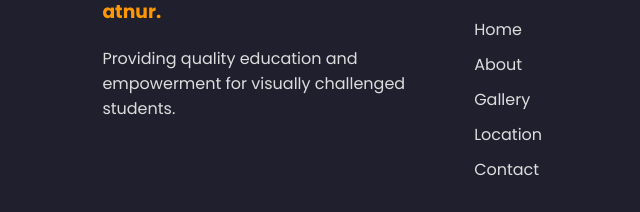
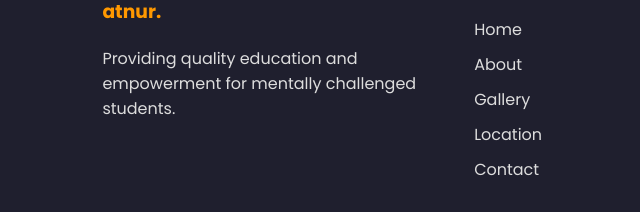
Before and after one commit to devvipinkumar2/D.N.M-vidyalay, a plain HTML site: page index.html in a window 1280 px wide. Shown: the part 3154-3366 px from the top of the page, 0-640 px from the left. Drawn offline with Linux system fonts and the light colour scheme.

Commit message:
Update footer description for accuracy

```diff
--- a/index.html
+++ b/index.html
@@ -526,7 +526,7 @@ Datt niwasi matimand vidyalay atnur is dedicated to empowering visually impaired
 
 <div class="footer-box">
 <h3>Datt niwasi matimand vidyalay atnur.</h3>
-<p>Providing quality education and empowerment for visually challenged students.</p>
+<p>Providing quality education and empowerment for mentally challenged students.</p>
 </div>
 
 <div class="footer-box">
```
